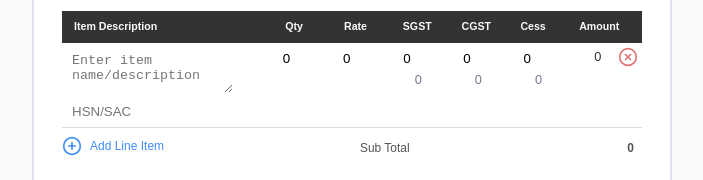
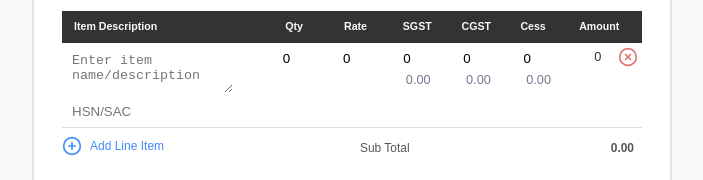
Before and after one commit to kunljha/Tax-Invoice-Page, a React (Create React App) app: page / in a window 1280 px wide. Both pictures are taken after a click on the element "Add Line Item". Shown: the part 609-789 px from the top of the page, without its empty margins (288-991 px from the left). Built offline with nearby package versions, Linux system fonts and the light colour scheme.

Commit message:
updateItem only when onBlur event is fired

```diff
--- a/src/components/ItemTableRow.jsx
+++ b/src/components/ItemTableRow.jsx
@@ -2,119 +2,43 @@ import { useState } from 'react'
 import { ReactComponent as XCircle } from '../assets/x-circle.svg'
 
 const ItemTableRow = ({ item, updateItem, deleteItem }) => {
-  const [desc, setDesc] = useState(item.desc)
-  const [hsn, setHsn] = useState(item.hsn)
-  const [qty, setQty] = useState(item.qty)
-  const [rate, setRate] = useState(item.rate)
-  const [sgst, setSgst] = useState(item.sgst)
-  const [cgst, setCgst] = useState(item.cgst)
-  const [cess, setCess] = useState(item.cess)
+  const [desc, setDesc] = useState('')
+  const [hsn, setHsn] = useState('')
+  const [qty, setQty] = useState(0)
+  const [rate, setRate] = useState(0.0)
+  const [sgst, setSgst] = useState(0)
+  const [cgst, setCgst] = useState(0)
+  const [cess, setCess] = useState(0)
 
   const handleDescChange = (e) => {
     setDesc(e.target.value)
-
-    const newItem = {
-      id: item.id,
-      desc,
-      hsn,
-      qty,
-      rate,
-      sgst,
-      cgst,
-      cess,
-      amount: qty * rate,
-    }
-    updateItem(item.id, newItem)
   }
 
   const handleHsnChange = (e) => {
     setHsn(e.target.value)
-
-    const newItem = {
-      id: item.id,
-      desc,
-      hsn,
-      qty,
-      rate,
-      sgst,
-      cgst,
-      cess,
-      amount: qty * rate,
-    }
-    updateItem(item.id, newItem)
   }
 
   const handleQtyChange = (e) => {
     setQty(Number(e.target.value))
-
-    const newItem = {
-      id: item.id,
-      desc,
-      hsn,
-      qty,
-      rate,
-      sgst,
-      cgst,
-      cess,
-      amount: qty * rate,
-    }
-    updateItem(item.id, newItem)
   }
 
   const handleRateChange = (e) => {
     setRate(Number(e.target.value))
-
-    const newItem = {
-      id: item.id,
-      desc,
-      hsn,
-      qty,
-      rate,
-      sgst,
-      cgst,
-      cess,
-      amount: qty * rate,
-    }
-    updateItem(item.id, newItem)
   }
 
   const handleSgstChange = (e) => {
     setSgst(Number(e.target.value))
-
-    const newItem = {
-      id: item.id,
-      desc,
-      hsn,
-      qty,
-      rate,
-      sgst,
-      cgst,
-      cess,
-      amount: qty * rate,
-    }
-    updateItem(item.id, newItem)
   }
 
   const handleCgstChange = (e) => {
     setCgst(Number(e.target.value))
-
-    const newItem = {
-      id: item.id,
-      desc,
-      hsn,
-      qty,
-      rate,
-      sgst,
-      cgst,
-      cess,
-      amount: qty * rate,
-    }
-    updateItem(item.id, newItem)
   }
 
   const handleCessChange = (e) => {
     setCess(Number(e.target.value))
+  }
 
+  const handleBlur = () => {
     const newItem = {
       id: item.id,
       desc,
@@ -136,12 +60,14 @@ const ItemTableRow = ({ item, updateItem, deleteItem }) => {
           placeholder='Enter item name/description'
           value={desc}
           onChange={handleDescChange}
+          onBlur={handleBlur}
         ></textarea>
         <input
           type='text'
           placeholder='HSN/SAC'
           value={hsn}
           onChange={handleHsnChange}
+          onBlur={handleBlur}
         />
       </div>
       <div>
@@ -150,6 +76,7 @@ const ItemTableRow = ({ item, updateItem, deleteItem }) => {
           placeholder='0'
           value={qty}
           onChange={handleQtyChange}
+          onBlur={handleBlur}
         />
       </div>
       <div>
@@ -158,6 +85,7 @@ const ItemTableRow = ({ item, updateItem, deleteItem }) => {
           placeholder='0.00'
           value={rate}
           onChange={handleRateChange}
+          onBlur={handleBlur}
         />
       </div>
       <div>
@@ -166,8 +94,9 @@ const ItemTableRow = ({ item, updateItem, deleteItem }) => {
           placeholder='0'
           value={sgst}
           onChange={handleSgstChange}
+          onBlur={handleBlur}
         />
-        <p>{qty * sgst}</p>
+        <p>{(qty * (sgst / 100) * rate).toFixed(2)}</p>
       </div>
       <div>
         <input
@@ -175,8 +104,9 @@ const ItemTableRow = ({ item, updateItem, deleteItem }) => {
           placeholder='0'
           value={cgst}
           onChange={handleCgstChange}
+          onBlur={handleBlur}
         />
-        <p>{qty * cgst}</p>
+        <p>{(qty * (cgst / 100) * rate).toFixed(2)}</p>
       </div>
       <div>
         <input
@@ -184,8 +114,9 @@ const ItemTableRow = ({ item, updateItem, deleteItem }) => {
           placeholder='0'
           value={cess}
           onChange={handleCessChange}
+          onBlur={handleBlur}
         />
-        <p>{qty * cess}</p>
+        <p>{(qty * (cess / 100) * rate).toFixed(2)}</p>
       </div>
       <div className='table-row__delete'>
         <p className='table-row__wt'>{qty * rate}</p>
--- a/src/components/LineItemAndTotal.jsx
+++ b/src/components/LineItemAndTotal.jsx
@@ -7,10 +7,12 @@ const LineItemAndTotal = ({ addItem, items }) => {
   let subTotal = 0
 
   for (let i = 0; i < items.length; ++i) {
-    sgstTotal += items[i].sgst * items[i].qty
-    cgstTotal += items[i].cgst * items[i].qty
-    cessTotal += items[i].cess * items[i].qty
-    subTotal += items[i].rate * items[i].qty
+    const { qty, rate, sgst, cgst, cess, amount } = items[i]
+
+    sgstTotal += qty * (sgst / 100) * rate
+    cgstTotal += qty * (cgst / 100) * rate
+    cessTotal += qty * (cess / 100) * rate
+    subTotal += amount
   }
 
   return (
@@ -22,23 +24,23 @@ const LineItemAndTotal = ({ addItem, items }) => {
       <div className='total'>
         <div className='total--item'>
           <h5 className='total--item__wt'>Sub Total</h5>
-          <h5>{subTotal}</h5>
+          <h5>{subTotal.toFixed(2)}</h5>
         </div>
         <div className='total--item'>
           <h5 className='total--item__wt'>SGST</h5>
-          <h5>{sgstTotal}</h5>
+          <h5>{sgstTotal.toFixed(2)}</h5>
         </div>
         <div className='total--item'>
           <h5 className='total--item__wt'>CGST</h5>
-          <h5>{cgstTotal}</h5>
+          <h5>{cgstTotal.toFixed(2)}</h5>
         </div>
         <div className='total--item'>
           <h5 className='total--item__wt'>Cess</h5>
-          <h5>{cessTotal}</h5>
+          <h5>{cessTotal.toFixed(2)}</h5>
         </div>
         <div className='total--item total--item__bold'>
           <h5 className='total--item__wt'>Total</h5>
-          <h5>{subTotal + sgstTotal + cgstTotal + cessTotal}</h5>
+          <h5>{(subTotal + sgstTotal + cgstTotal + cessTotal).toFixed(2)}</h5>
         </div>
       </div>
     </div>
```
